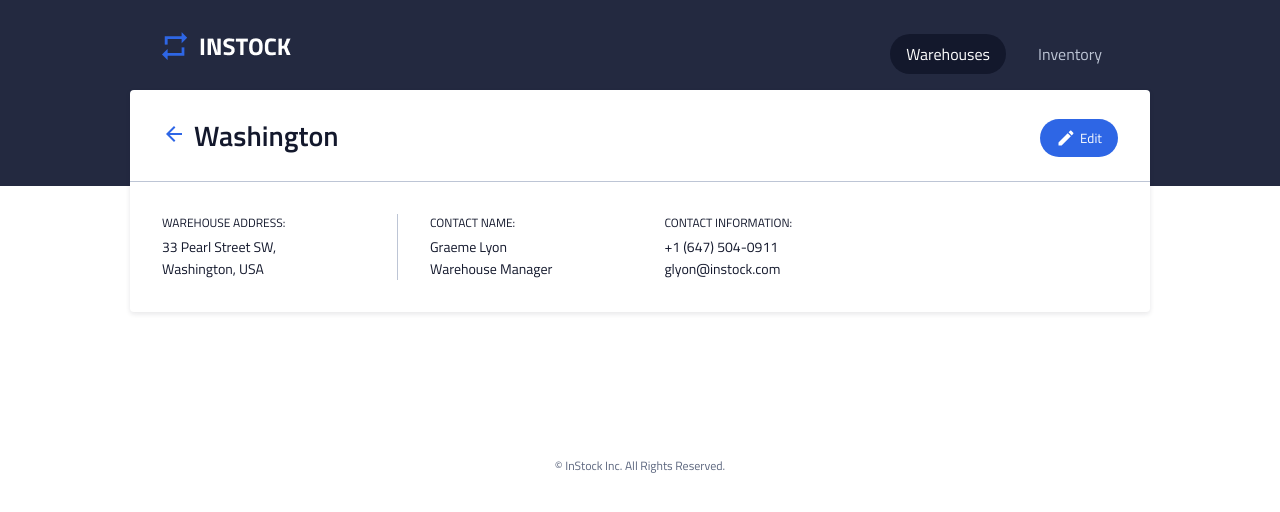
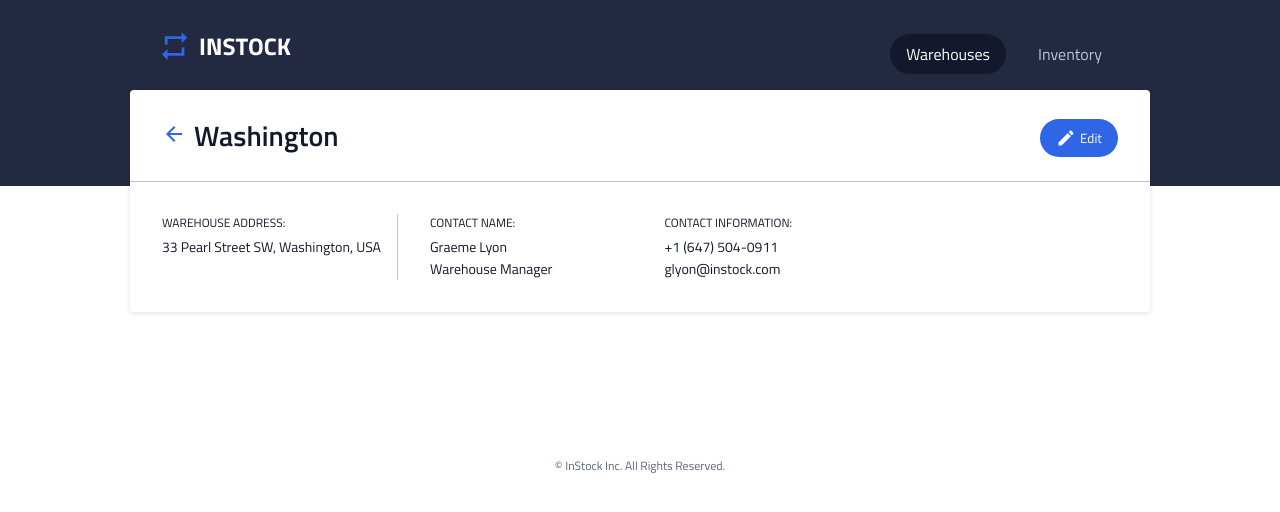
Before and after one commit to laura-nguyen/red-eyed-tree-frog-instock-client, a React (Vite) app: page /warehouses in a window 1280 px wide. Shown: the top 512 px of the page. Built offline with nearby package versions, Linux system fonts and the light colour scheme.

Commit message:
refactored scss

```diff
--- a/src/components/WarehouseDetails/WarehouseDetails.scss
+++ b/src/components/WarehouseDetails/WarehouseDetails.scss
@@ -7,17 +7,18 @@
   position: relative;
   top: -4rem;
   color: $primary-color-1;
-  box-shadow: 0px 2px 5px 0px #13182c1a;
-  border-radius: 4px;
+  box-shadow: 0rem 0.125rem 0.3125rem 0rem #13182c1a;
+  border-radius: 0.25rem;
+
   @include tablet {
     margin: 2rem;
     top: -7rem;
   }
+
   @include desktop {
     max-width: 63.75rem;
     margin: auto;
     top: -6rem;
-  }
   }
 
   .wh-details__header {
@@ -25,25 +26,27 @@
     justify-content: space-between;
     align-items: end;
     padding: 1.5rem 1rem;
-  border-bottom: solid 1px $secondary-color-2;
+    border-bottom: solid 0.0625rem $secondary-color-2;
+
     @include tablet {
       padding: 1.5rem 2rem;
     }
-}
 
-.wh-details__header-icon--back {
+    &-icon--back {
       width: 1.5rem;
       height: 1.5rem;
     }
 
-.wh-details__header-text-wrapper {
+    &-text-wrapper {
       display: flex;
       gap: 0.5rem;
       align-items: baseline;
     }
 
-.wh-details__header-btn--edit-tablet {
+    &-btn {
+      &--edit-tablet {
         display: none;
+
         @include tablet {
           display: contents;
           background-color: $primary-color-2;
@@ -59,13 +62,12 @@
         }
       }
 
-.wh-details__header-btn--edit-mobile {
+      &--edit-mobile {
         display: flex;
         justify-content: center;
         align-items: center;
         width: 2.25rem;
         height: 2.25rem;
-
         background-color: $primary-color-2;
         border-radius: 50%;
         border: none;
@@ -74,11 +76,15 @@
           display: none;
         }
       }
+    }
 
     .edit-wh__title {
       font-size: 1.75rem;
       font-weight: 600;
+
       @include tablet {
+        // Tablet specific styles
+      }
     }
   }
 
@@ -90,24 +96,25 @@
     @include tablet {
       flex-direction: row;
       gap: 1rem;
-
       padding: 2rem;
     }
-}
 
-.wh-details__text--address {
+    &-text--address {
       @include tablet {
         max-width: 60%;
       }
     }
+  }
+
   .wh-details__contact {
     display: flex;
     flex-direction: row;
     gap: 3rem;
     padding-top: 2rem;
+
     @include tablet {
       padding: 0 2rem;
-    border-left: solid 1px $secondary-color-2;
+      border-left: solid 0.0625rem $secondary-color-2;
       gap: 4rem;
     }
 
@@ -123,37 +130,19 @@
     padding-bottom: 0.25rem;
 
     @include tablet {
-    font-size: 12px;
-    line-height: 18px;
+      font-size: 0.75rem;
+      line-height: 1.125rem;
     }
   }
 
   .wh-details__text {
-  font-size: 13px;
+    font-size: 0.8125rem;
     font-weight: 400;
-  line-height: 20px;
+    line-height: 1.25rem;
 
     @include tablet {
-    font-size: 14px;
-    line-height: 22px;
+      font-size: 0.875rem;
+      line-height: 1.375rem;
     }
   }
-
-// <div className="wh-details__info">
-//         <div className="wh-details__address">
-//           <h4>Warehouse Address:</h4>
-//           <p>Washington, USA</p>
-//         </div>
-//         <div className="wh-details__contact">
-//           <div className="wh-details__contact-name">
-//             <h4>Contact Name:</h4>
-//             <p>Graeme Lyon</p>
-//             <p>Warehouse Manager</p>
-//           </div>
-//           <div className="wh-details__contact-info">
-//             <h4>Contact Information:</h4>
-//             <p>453454353443</p>
-//             <p>glyon@instock.com</p>
-//           </div>
-//         </div>
-//       </div>
+}
```
Lines whose indentation alone changed are shown as unchanged.
